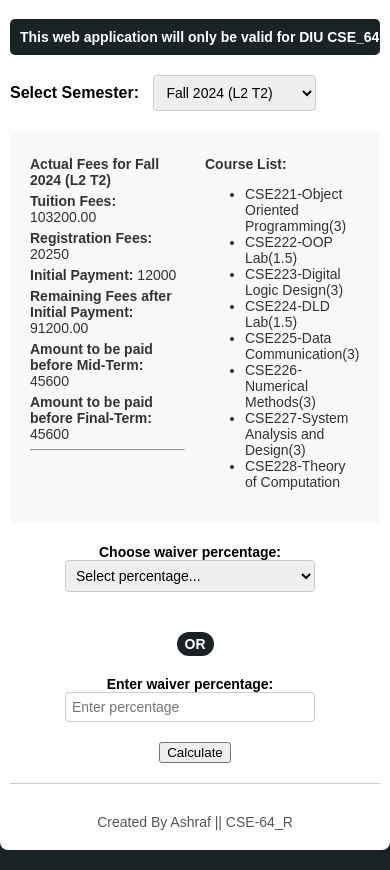
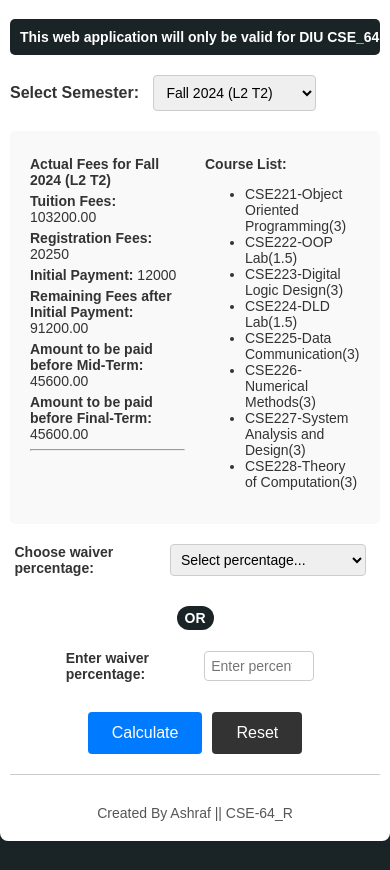
Before and after one commit to Ashraf1551/simple_waiverCalculation_CSE64_DIU, a plain HTML site: page index.html in a window 390 px wide. Shown: the part 128-998 px from the top of the page. Drawn offline with Linux system fonts and the light colour scheme.

Commit message:
Added Course List for All Semester and Error handling

```diff
--- a/index.html
+++ b/index.html
@@ -16,7 +16,7 @@
         </div>
         <div class="semester-selection">
             <label for="semesterSelect">Select Semester:</label>
-            <select id="semesterSelect" onchange="updateSemester()">
+            <select id="semesterSelect" onchange="updateSemester()" aria-label="Select Semester">
                 <option value="fall2024">Fall 2024 (L2 T2)</option>
                 <option value="spring2025">Spring 2025 (L3 T1)</option>
                 <option value="fall2025">Fall 2025 (L3 T2)</option>
@@ -30,7 +30,7 @@
         <div class="input-section">
             <div class="input-group">
                 <label for="waiverPercentageSelect">Choose waiver percentage:</label>
-                <select id="waiverPercentageSelect" onchange="clearWaiverInput()">
+                <select id="waiverPercentageSelect" onchange="clearWaiverInput()" aria-label="Select Waiver Percentage">
                     <option value="">Select percentage...</option>
                     <option value="75">75%</option>
                     <option value="50">50%</option>
@@ -42,18 +42,24 @@
             <div class="or-section">OR</div>
             <div class="input-group">
                 <label for="waiverInput">Enter waiver percentage:</label>
-                <input type="number" id="waiverInput" min="0" max="100" placeholder="Enter percentage" oninput="clearWaiverSelect()">
+                <input type="number" id="waiverInput" min="0" max="100" placeholder="Enter percentage" oninput="clearWaiverSelect()" aria-label="Enter Waiver Percentage">
             </div>
-            <button onclick="calculatePayment()">Calculate</button>
+            <div class="button-group">
+                <button onclick="calculatePayment()" aria-label="Calculate Payment">Calculate</button>
+                <button type="reset" onclick="resetForm()" aria-label="Reset Form">Reset</button>
+            </div>
         </div>
         <div id="results" class="results-section">
             <!-- Results will be displayed here -->
         </div>
+        <div id="error" class="error"></div>
         <div class="author-section">
             <p>Created By Ashraf || CSE-64_R</p>
         </div>
     </div>
 
+    <div class="loader" id="loader"></div> <!-- Loader for indicating calculations -->
+
     <script src="script.js"></script>
 </body>
 </html>
--- a/script.js
+++ b/script.js
@@ -9,31 +9,54 @@ const semesterData = {
             "CSE225-Data Communication(3)",
             "CSE226-Numerical Methods(3)",
             "CSE227-System Analysis and Design(3)",
-            "CSE228-Theory of Computation"
+            "CSE228-Theory of Computation(3)"
         ]
     },
     spring2025: {
         tuitionFees: 98400,
         courses: [
-            // Course list for Spring 2025
+            "CSE311-Database Management System(3)",
+            "CSE312-DBMS Lab(1.5)",
+            "CSE313-Compiler Design(3)",
+            "CSE314-CD Lab(1.5)",
+            "CSE315-Software Engineering(3)",
+            "CSE316-Artificial Intelligence(3)",
+            "CSE317-Microprocessor and Microcontrollers(3)",
+            "STA101-Statistics and Probability(3)"
         ]
     },
     fall2025: {
         tuitionFees: 98400,
         courses: [
-            // Course list for Fall 2025
+            "CSE321-Computer Networks(3)",
+            "CSE322-CN Lab(1.5)",
+            "CSE323-Operating Systems(3)",
+            "CSE324-OS Labs(1.5)",
+            "CSE325-Instrumentation and Control(3)",
+            "CSE326-Social and Professional Issues in Computing(3)",
+            "ACT327-Financial and Managerial Accounting(3)",
+            "CSE***-Elective-I(3)"
         ]
     },
     spring2026: {
         tuitionFees: 90600,
         courses: [
-            // Course list for Spring 2026
+            "CSE411-Computer Graphics(3)",
+            "CSE412-CG Labs(1.5)",
+            "CSE413-Computer Architecture and Organization(3)",
+            "CSE***-Elective-II(3)",
+            "CSE***-Elective-III(3)",
+            "CSE***-Elective-IV(3)",
+            "CSE498-FYDP/Capstone Project Phase(3)"
         ]
     },
     fall2026: {
         tuitionFees: 48500,
         courses: [
-            // Course list for Fall 2026
+            "ECO426-Engineering Economics(3)",
+            "CSE***-Elective-V(3)",
+            "CSE***-Elective-VI(3)",
+            "CSE499-FYDP/Capstone Project Phase(3)"
         ]
     }
 };
@@ -53,8 +76,8 @@ function updateSemester() {
                 <p><strong>Registration Fees:</strong> 20250</p>
                 <p><strong>Initial Payment:</strong> 12000</p>
                 <p><strong>Remaining Fees after Initial Payment:</strong> ${(tuitionFees - 12000).toFixed(2)}</p>
-                <p><strong>Amount to be paid before Mid-Term:</strong> ${(tuitionFees - 12000) / 2}</p>
-                <p><strong>Amount to be paid before Final-Term:</strong> ${(tuitionFees - 12000) / 2}</p>
+                <p><strong>Amount to be paid before Mid-Term:</strong> ${((tuitionFees - 12000) / 2).toFixed(2)}</p>
+                <p><strong>Amount to be paid before Final-Term:</strong> ${((tuitionFees - 12000) / 2).toFixed(2)}</p>
                 <hr>
             </div>
             <div style="flex: 1; padding: 10px;">
@@ -82,8 +105,8 @@ function calculatePayment() {
         waiverPercentage = selectedPercentage;
     }
 
-    if (waiverPercentage === '' || isNaN(waiverPercentage)) {
-        alert('Please enter a valid waiver percentage.');
+    if (waiverPercentage === '' || isNaN(waiverPercentage) || waiverPercentage < 0 || waiverPercentage > 100) {
+        displayError('Please enter a valid waiver percentage between 0 and 100.');
         return;
     }
 
@@ -107,6 +130,15 @@ function calculatePayment() {
         <p><strong>Amount to be paid before Mid-Term:</strong> ${midTermPaymentAfterWaiver.toFixed(2)}</p>
         <p><strong>Amount to be paid before Final-Term:</strong> ${finalTermPaymentAfterWaiver.toFixed(2)}</p>
     `;
+
+    clearError();
+}
+
+function resetForm() {
+    document.getElementById('results').innerHTML = '';
+    clearError();
+    clearWaiverInput();
+    clearWaiverSelect();
 }
 
 function clearWaiverInput() {
@@ -117,4 +149,14 @@ function clearWaiverSelect() {
     document.getElementById('waiverPercentageSelect').value = '';
 }
 
+function displayError(message) {
+    const errorDiv = document.getElementById('error');
+    errorDiv.textContent = message;
+}
+
+function clearError() {
+    const errorDiv = document.getElementById('error');
+    errorDiv.textContent = '';
+}
+
 updateSemester();
--- a/styles.css
+++ b/styles.css
@@ -1,11 +1,4 @@
 body {
-    font-family: Arial, sans-serif;
-    background-color: #1A2426;
-    margin: 0;
-    padding: 0;
-}
-
-.container {body {
     font-family: Arial, sans-serif;
     background-color: #1A2426;
     margin: 0;
@@ -100,6 +93,7 @@ h1 {
     margin-bottom: 10px;
     display: flex;
     align-items: center;
+    justify-content: center; /* Center items horizontally */
 }
 
 .input-group label {
@@ -118,18 +112,36 @@ h1 {
     box-sizing: border-box;
 }
 
-.input-group button {
+.button-group {
+    display: flex;
+    justify-content: center;
+    margin-top: 20px; /* Add margin to place buttons lower */
+}
+
+.button-group button {
     padding: 12px 24px;
-    background-color: #1A2426;
     color: #fff;
     border: none;
     border-radius: 4px;
     cursor: pointer;
     font-size: 16px;
+    margin: 0 5px;
 }
 
-.input-group button:hover {
-    background-color: #333;
+.button-group button:first-child {
+    background-color: #007bff; /* Blue color for Calculate button */
+}
+
+.button-group button:first-child:hover {
+    background-color: #0056b3; /* Darker blue on hover for Calculate button */
+}
+
+.button-group button:last-child {
+    background-color: #333; /* Black color for Reset button */
+}
+
+.button-group button:last-child:hover {
+    background-color: #555; /* Lighter black on hover for Reset button */
 }
 
 .or-section {
@@ -167,6 +179,12 @@ h1 {
     color: #555;
 }
 
+.error {
+    color: red;
+    font-weight: bold;
+    margin-top: 10px;
+}
+
 @media (max-width: 600px) {
     .container {
         padding: 10px;
@@ -186,9 +204,30 @@ h1 {
         padding: 6px;
     }
 
-    .input-group button {
+    .button-group {
+        margin-top: 20px; /* Adjust for mobile */
+    }
+
+    .button-group button {
         padding: 12px 24px;
         font-size: 16px;
+        margin: 0 5px;
+    }
+
+    .button-group button:first-child {
+        background-color: #007bff;
+    }
+
+    .button-group button:first-child:hover {
+        background-color: #0056b3;
+    }
+
+    .button-group button:last-child {
+        background-color: #333;
+    }
+
+    .button-group button:last-child:hover {
+        background-color: #555;
     }
 
     .or-section {
@@ -206,172 +245,3 @@ h1 {
         padding-left: 0; /* Remove padding for mobile */
     }
 }
-
-    max-width: 600px;
-    margin: 20px auto;
-    background-color: #fff;
-    padding: 20px;
-    border-radius: 8px;
-    box-shadow: 0 0 10px rgba(0, 0, 0, 0.1);
-}
-
-h1 {
-    text-align: center;
-    color: #333;
-}
-
-.breaking-news {
-    overflow: hidden;
-    background: #1A2426;
-    color: #fff;
-    font-weight: bold;
-    margin: 20px 0;
-    border-radius: 5px;
-    font-size: 16px; /* Increased font size for breaking news on smaller screens */
-}
-
-.news-content {
-    display: inline-block;
-    padding: 10px;
-    white-space: nowrap;
-    animation: slide 10s linear infinite;
-}
-
-@keyframes slide {
-    0% {
-        transform: translateX(100%);
-    }
-    100% {
-        transform: translateX(-100%);
-    }
-}
-
-.semester-selection {
-    margin-bottom: 20px;
-}
-
-.semester-selection label {
-    font-weight: bold;
-    margin-right: 10px;
-}
-
-.semester-selection select {
-    padding: 8px;
-    border: 1px solid #ccc;
-    border-radius: 4px;
-    font-size: 14px; /* Increased font size for select on smaller screens */
-}
-
-.input-section {
-    margin-bottom: 20px;
-    display: flex;
-    flex-direction: column; /* Stack input groups vertically on smaller screens */
-    align-items: center;
-}
-
-.input-group {
-    margin-bottom: 10px; /* Increase space between input groups */
-    display: flex;
-    align-items: center;
-}
-
-.input-group label {
-    font-weight: bold;
-    margin-right: 10px;
-    font-size: 14px; /* Increased font size for labels on smaller screens */
-}
-
-.input-group input, .input-group select {
-    width: calc(100% - 120px); /* Adjust the width based on your design needs */
-    padding: 8px;
-    margin-right: 10px;
-    border: 1px solid #ccc;
-    border-radius: 4px;
-    font-size: 14px; /* Increased font size for inputs/selects on smaller screens */
-    box-sizing: border-box;
-}
-
-.input-group button {
-    padding: 12px 24px; /* Increased button padding for easier tapping on smaller screens */
-    background-color: #1A2426; /* Match the background color with the body */
-    color: #fff;
-    border: none;
-    border-radius: 4px;
-    cursor: pointer;
-    font-size: 16px; /* Increased font size for buttons on smaller screens */
-}
-
-.input-group button:hover {
-    background-color: #333;
-}
-
-.or-section {
-    display: flex;
-    align-items: center;
-    justify-content: center;
-    background-color: #1A2426; /* Match the background color with the body */
-    color: #fff;
-    padding: 6px 12px;
-    border-radius: 20px;
-    font-weight: bold;
-    margin: 20px 0; /* Add margin to create space around the 'OR' section */
-    font-size: 14px; /* Increased font size for 'OR' section on smaller screens */
-}
-
-.results-section {
-    margin-top: 20px;
-    border-top: 1px solid #ccc;
-    padding-top: 10px;
-}
-
-.results-section p {
-    margin: 5px 0;
-    line-height: 1.5;
-}
-
-.author-section {
-    margin-top: 20px;
-    text-align: center;
-}
-
-.author-section p {
-    margin: 10px 0;
-    font-size: 14px;
-    color: #555;
-}
-
-/* Media Query for smartphones */
-@media (max-width: 600px) {
-    .container {
-        padding: 10px; /* Reduce padding for smaller screens */
-        max-width: 100%; /* Full width on smaller screens */
-    }
-
-    .input-group {
-        flex-direction: column;
-        align-items: flex-start;
-        width: 100%;
-    }
-
-    .input-group input, .input-group select {
-        width: 100%; /* Full width inputs/selects on smaller screens */
-        margin-right: 0; /* Remove right margin on smaller screens */
-        margin-bottom: 10px; /* Add bottom margin to separate input elements */
-    }
-
-    .input-group button {
-        width: 100%; /* Full width button on smaller screens */
-        padding: 12px; /* Adjust padding for better touch interaction */
-        font-size: 16px; /* Increased font size for buttons on smaller screens */
-    }
-
-    .or-section {
-        font-size: 14px; /* Increase font size for 'OR' section */
-        padding: 4px 8px; /* Adjust padding for smaller screens */
-        margin: 20px 0; /* Adjust margin for smaller screens */
-    }
-
-    .breaking-news {
-        font-size: 14px; /* Increase font size for breaking news */
-    }
-}
```
